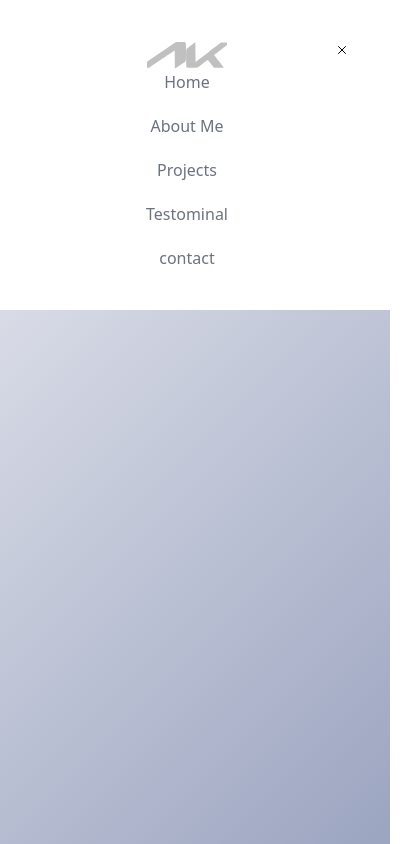
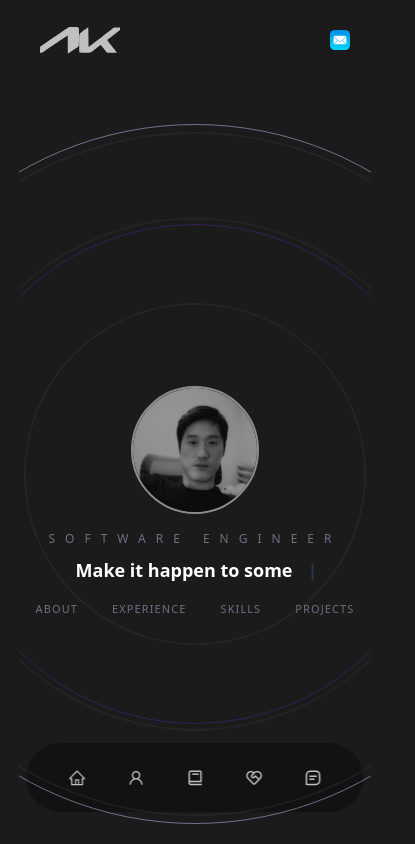
Before and after one commit to AramKim37/Aram-homepage, a Next.js app: page / in a window 390 px wide. Shown: the top 844 px of the page, 415 px wide, since content can reach past the window. Built offline with nearby package versions, Linux system fonts and the light colour scheme.

Commit message:
fix responsive

```diff
--- a/app/globals.css
+++ b/app/globals.css
@@ -22,8 +22,8 @@
   }
 
   .background {
-    background: linear-gradient(-45deg, #8691b3, #edeef3);
-    /* @apply bg-[#1B1B1B]; */
+    /* background: linear-gradient(-45deg, #8691b3, #edeef3); */
+    @apply bg-[#1B1B1B];
   }
 
   @keyframes ping {
@@ -143,7 +143,7 @@
 
   nav {
     background: rgba(0, 0, 0, 0.3);
-    width: max-content;
+    width: min-content;
     display: block;
     padding: 0.7rem 1.7rem;
     z-index: 2;
@@ -162,7 +162,7 @@
     padding: 0.9rem;
     border-radius: 50%;
     display: flex;
-    color: var(--color-light);
+    color: #c0c0c0;
     font-size: 1.1rem;
   }
 
@@ -171,7 +171,7 @@
   }
 
   nav a.active {
-    background: var(--color-bg);
-    color: var(--color-white);
+    background: gray;
+    color: white;
   }
 }
--- a/app/page.js
+++ b/app/page.js
@@ -13,25 +13,10 @@ import { Link as ScrollLink, animateScroll as scroll } from "react-scroll";
 export default function Home() {
   const [isLoading, setIsLoading] = useState(true);
 
-  useEffect(() => {
-    const loader = () => {
-      setTimeout(() => {
-        setIsLoading(false);
-      }, 50000);
-    };
-    loader();
-  }, []);
-
   return (
     <main className="w-full flex flex-col items-center justify-center min-h-screen">
-      {/* {isLoading ? (
-        <div className="snap-center">
-          <Initial />
-        </div>
-      ) : (
-        <>
       <Topbar />
-          <section id="hero" className="w-full">
+      <section id="hero" className="">
         <Hero />
       </section>
       <section>
@@ -43,14 +28,12 @@ export default function Home() {
       <section>
         <Projects />
       </section>
-          <section className="snap-center">
+      <section className="">
         <Skills />
       </section>
       <section>
         <Contact />
       </section>
-        </>
-      )} */}
     </main>
   );
 }
--- a/components/Contact.jsx
+++ b/components/Contact.jsx
@@ -61,7 +61,6 @@ const Contact = () => {
           </button>
         </div>
       </form>
-      <Footer />
     </div>
   );
 };
--- a/components/Header.jsx
+++ b/components/Header.jsx
@@ -17,89 +17,64 @@ const Header = () => {
   const toggle = () => {
     setIsOpen(!isOpen);
   };
+
   return (
-    <header className="relative p-10 w-full h-auto flex bg-white">
-      <div className="w-full flex flex-col md:flex-row items-center justify-between">
-        <Image src={Logo} width={80} height={80} alt="logo" />
-        <ul className="hidden md:flex md:flex-row items-center gap-5 text-gray-500">
-          <li>Home</li>
-          <li>About Me</li>
-          <li>Projects</li>
-          <li>Testominal</li>
-          <li>contact</li>
-        </ul>
-        <div className={isOpen ? "hidden" : "block"}>
-          <ul className="md:hidden flex justify-center flex-col items-center gap-5 text-gray-500">
-            <li>Home</li>
-            <li>About Me</li>
-            <li>Projects</li>
-            <li>Testominal</li>
-            <li>contact</li>
-          </ul>
-        </div>
-      </div>
-      <div className="md:hidden">
-        <button onClick={toggle} className="">
-          {isOpen ? <CgMenuRight /> : <IoCloseOutline />}
-        </button>
-      </div>
+    <header className="px-10 flex items-center justify-between mx-auto w-full">
+      <motion.div
+        initial={{
+          x: -500,
+          opacity: 0,
+          scale: 0.5,
+        }}
+        animate={{
+          x: 0,
+          opacity: 1,
+          scale: 1,
+        }}
+        transition={{
+          duration: 1.5,
+        }}
+        className="flex flex-row items-center"
+      >
+        <Link href="#initial">
+          <h1 className="flex gap-2 uppercase bg-transparent md:inline-flex text-sm text-gray-400 md:text-m">
+            <Image src={Logo} alt="logo" className="w-20 h-20 fill-[#e6e6e6]" />
+          </h1>
+        </Link>
+      </motion.div>
+      <motion.div
+        initial={{
+          x: -2000,
+          // y: 2500,
+          opacity: 0,
+          scale: 0.5,
+        }}
+        animate={{
+          x: 0,
+          // y: 0,
+          opacity: 1,
+          scale: 1,
+        }}
+        transition={{
+          duration: 1.5,
+        }}
+        className="flex flex-row items-center text-gray-300 cursor-pointer"
+      >
+        <Link href="#contact">
+          <div className="space-x-3 items-center hover:animate-bounce md:flex">
+            <motion.img
+              whileHover={{ scale: 1.3 }}
+              src={Mail.src}
+              className="w-5 h-5"
+            />
+
+            <p className="hidden uppercase text-sm md:inline-flex md:text-m text-gray-400">
+              Get In Touch
+            </p>
+          </div>
+        </Link>
+      </motion.div>
     </header>
-    // <header className="px-10 flex items-center justify-between mx-auto w-full">
-    //   <motion.div
-    //     initial={{
-    //       x: -500,
-    //       opacity: 0,
-    //       scale: 0.5,
-    //     }}
-    //     animate={{
-    //       x: 0,
-    //       opacity: 1,
-    //       scale: 1,
-    //     }}
-    //     transition={{
-    //       duration: 1.5,
-    //     }}
-    //     className="flex flex-row items-center"
-    //   >
-    //     <Link href="#initial">
-    //       <h1 className="flex gap-2 uppercase bg-transparent md:inline-flex text-sm text-gray-400 md:text-m">
-    //         <Image src={Logo} alt="logo" className="w-20 h-20 fill-[#e6e6e6]" />
-    //       </h1>
-    //     </Link>
-    //   </motion.div>
-    //   <motion.div
-    //     initial={{
-    //       x: -2000,
-    //       // y: 2500,
-    //       opacity: 0,
-    //       scale: 0.5,
-    //     }}
-    //     animate={{
-    //       x: 0,
-    //       // y: 0,
-    //       opacity: 1,
-    //       scale: 1,
-    //     }}
-    //     transition={{
-    //       duration: 1.5,
-    //     }}
-    //     className="flex flex-row items-center text-gray-300 cursor-pointer"
-    //   >
-    //     <Link href="#contact">
-    //       <div className="space-x-3 items-center hover:animate-bounce md:flex">
-    //         <motion.img
-    //           whileHover={{ scale: 1.3 }}
-    //           src={Mail.src}
-    //           className="w-5 h-5"
-    //         />
-
-    //         <p className="hidden uppercase text-sm md:inline-flex md:text-m text-gray-400">
-    //           Get In Touch
-    //         </p>
-    //       </div>
-    //     </Link>
-    //   </motion.div>
-    // </header>
   );
 };
 
--- a/components/Hero.jsx
+++ b/components/Hero.jsx
@@ -21,7 +21,7 @@ const Hero = () => {
   return (
     <div
       id="#hero"
-      className="w-full h-screen flex flex-col space-y-4 items-center justify-center text-center overflow-hidden md:space-y-8"
+      className="w-full min-h-screen flex flex-col space-y-4 items-center justify-center text-center overflow-hidden md:space-y-8"
     >
       <BackgroundCircles />
       <motion.img
--- a/components/TopBar.jsx
+++ b/components/TopBar.jsx
@@ -10,9 +10,9 @@ const Topbar = () => {
   return (
     <nav>
       <a
-        href="#home"
-        onClick={() => setActiveNav("#home")}
-        className={activeNav === "#home" ? "active" : ""}
+        href="#hero"
+        onClick={() => setActiveNav("#hero")}
+        className={activeNav === "#hero" ? "active" : ""}
       >
         <AiOutlineHome />
       </a>
@@ -31,9 +31,9 @@ const Topbar = () => {
         <BiBook />
       </a>
       <a
-        href="#portfolio"
-        onClick={() => setActiveNav("#portfolio")}
-        className={activeNav === "#portfolio" ? "active" : ""}
+        href="#projects"
+        onClick={() => setActiveNav("#projects")}
+        className={activeNav === "#projects" ? "active" : ""}
       >
         <RiServiceLine />
       </a>
```
Lines whose indentation alone changed are shown as unchanged.
